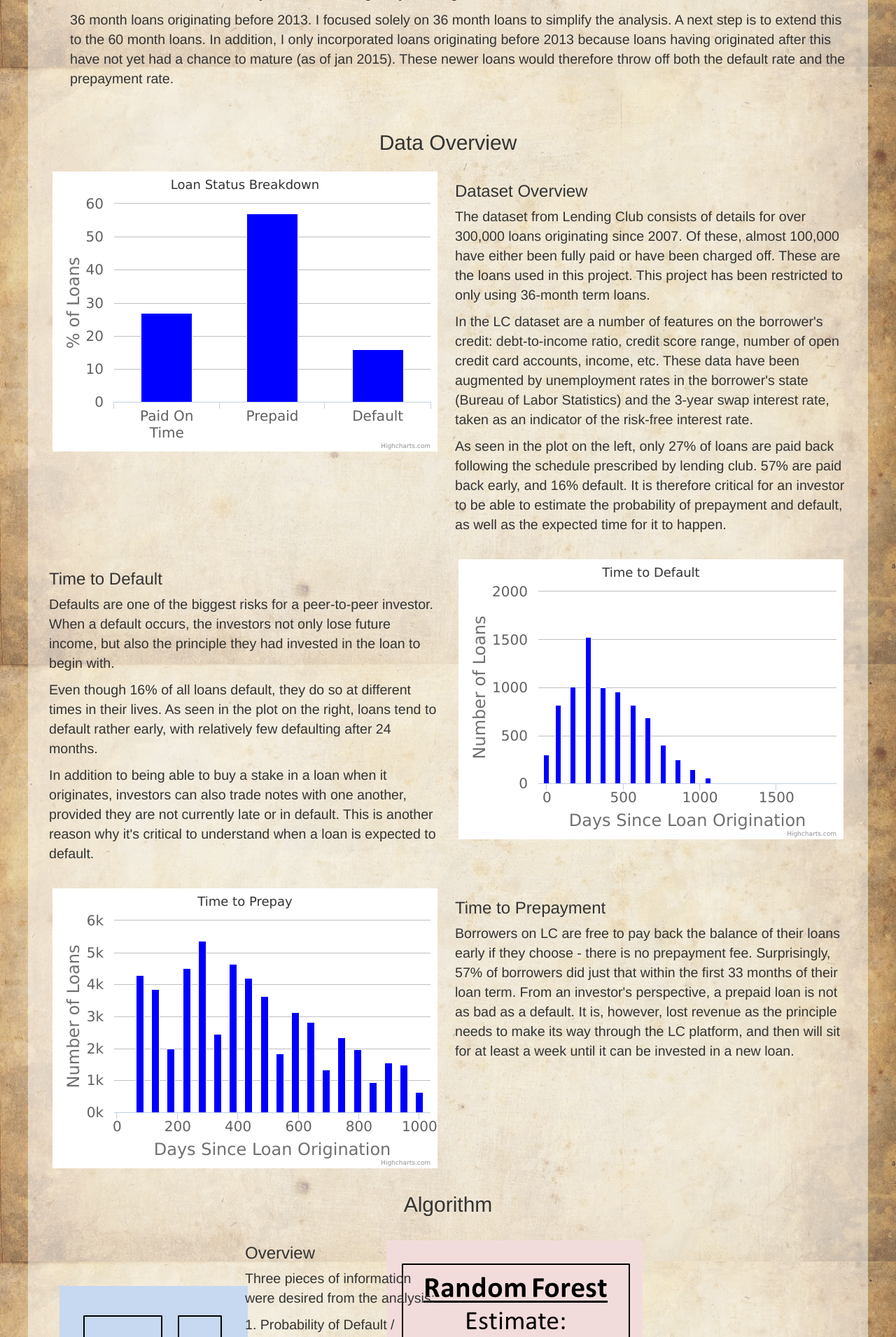
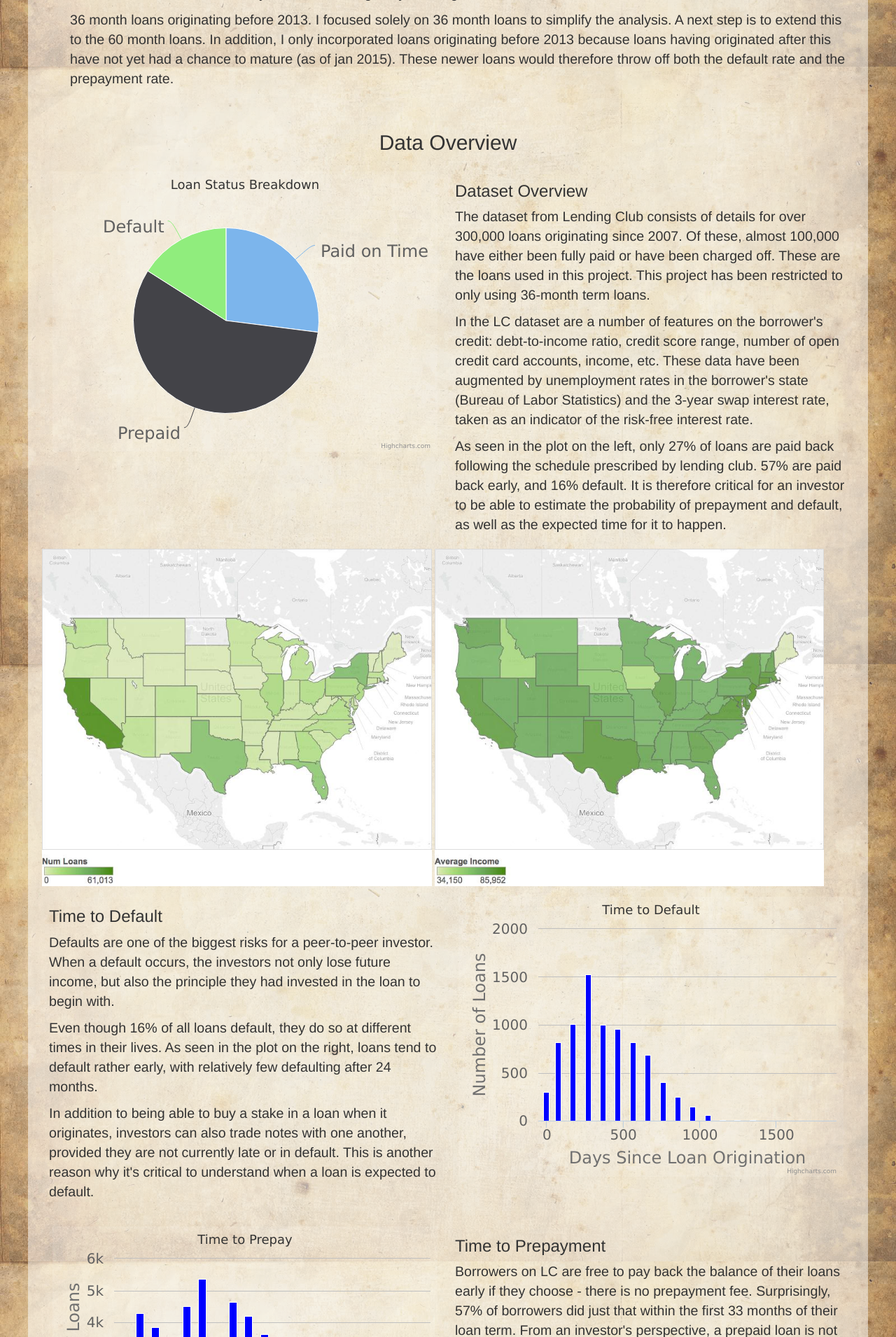
Before and after one commit to DrRoad/LendingLoungeWebApp, a Flask app: page /data_story in a window 1280 px wide; the page is wider, and only the part inside the window is pictured. Shown: the part 758-2668 px from the top of that part at 70% size. Run offline with Flask 2, Linux system fonts and the light colour scheme; parts of the project's set-up code (start-up, migrations or seed data) failed here and were passed over; some libraries are stand-ins or nearby versions.

Commit message:
added tableau maps to data story

```diff
--- a/app/static/js/data_story.js
+++ b/app/static/js/data_story.js
@@ -1,34 +1,29 @@
 $(document).ready(function () {
+    //Global Highcharts Options
+    Highcharts.setOptions({
+      lang: {
+        numericSymbols: [ "k" , "M" , "B" , "T" , "P" , "E"]
+      }
+    });
+
     //loan status plot
     $('#loan-status-plot').highcharts({
         chart: {
-            type: 'column'
+            type: 'pie',
+            backgroundColor:'rgba(255, 255, 255, 0.1)'
+        },
+        plotOptions: {
+            pie: {
+                cursor: 'pointer',
+                dataLabels: {
+                    enabled: true,
+                    style: {fontSize: '24px' }
+                }
+            }
         },
         title: {
             text: 'Loan Status Breakdown'
         },
-        xAxis: {
-            categories: ['Paid On Time', 'Prepaid', 'Default'],
-            labels : {
-                style: {
-                    fontSize: '20px'
-                }
-            }
-        },
-        yAxis: {
-            title: {
-                text: '% of Loans',
-                style: {
-                    fontSize: '24px'
-                }
-            },
-            labels : {
-                style: {
-                    fontSize: '20px'
-                }
-            }
-        },
-
         legend: {
             enabled: false
         },
@@ -40,14 +35,17 @@ $(document).ready(function () {
         series: [{
             //name: 'Days Since Loan Origination',
             color: 'blue',
-            data: [27, 57, 16]
+            data: [['Paid on Time', 27],
+                   ['Prepaid', 57],
+                   ['Default', 16]]
         }]
     });
 
     //default histogram
     $('#default-hist').highcharts({
         chart: {
-            type: 'column'
+            type: 'column',
+            backgroundColor:'rgba(255, 255, 255, 0.1)'
         },
         title: {
             text: 'Time to Default'
@@ -116,7 +114,8 @@ $(document).ready(function () {
     //prepaid histogram
     $('#prepaid-hist').highcharts({
         chart: {
-            type: 'column'
+            type: 'column',
+            backgroundColor:'rgba(255, 255, 255, 0.1)'
         },
         title: {
             text: 'Time to Prepay'
@@ -185,7 +184,8 @@ $(document).ready(function () {
     //Random Forest Convergence
     $('#random-forest-plot').highcharts({
         chart: {
-            type: 'line'
+            type: 'line',
+            backgroundColor:'rgba(255, 255, 255, 0.1)'
         },
         title: {
             text: 'Convergence of Random Forest'
@@ -254,7 +254,8 @@ $(document).ready(function () {
     //case study plot
     $('#case-study-plot').highcharts({
         chart: {
-            type: 'line'
+            type: 'line',
+            backgroundColor:'rgba(255, 255, 255, 0.1)'
         },
         title: {
             text: 'ROI for Various Investment Strategies'
--- a/app/templates/data_story.html
+++ b/app/templates/data_story.html
@@ -45,6 +45,10 @@
 						<p>The dataset from Lending Club consists of details for over 300,000 loans originating since 2007. Of these, almost 100,000 have either been fully paid or have been charged off. These are the loans used in this project. This project has been restricted to only using 36-month term loans.</p>
 						<p>In the LC dataset are a number of features on the borrower's credit: debt-to-income ratio, credit score range, number of open credit card accounts, income, etc. These data have been augmented by unemployment rates in the borrower's state (Bureau of Labor Statistics) and the 3-year swap interest rate, taken as an indicator of the risk-free interest rate.</p>
 						<p>As seen in the plot on the left, only 27% of loans are paid back following the schedule prescribed by lending club. 57% are paid back early, and 16% default. It is therefore critical for an investor to be able to estimate the probability of prepayment and default, as well as the expected time for it to happen.</p>
+					</div>
+					<div class="panel-default">
+						<img src="../static/images/loans_by_state.jpg" width="48%" />
+						<img src="../static/images/annual_income_by_state.jpg" width="48%" />
 					</div>
 				</div>
 			</div>
```
Also changed, not shown: app/static/images/annual_income_by_state.jpg (added), app/static/images/loans_by_state.jpg (added).
